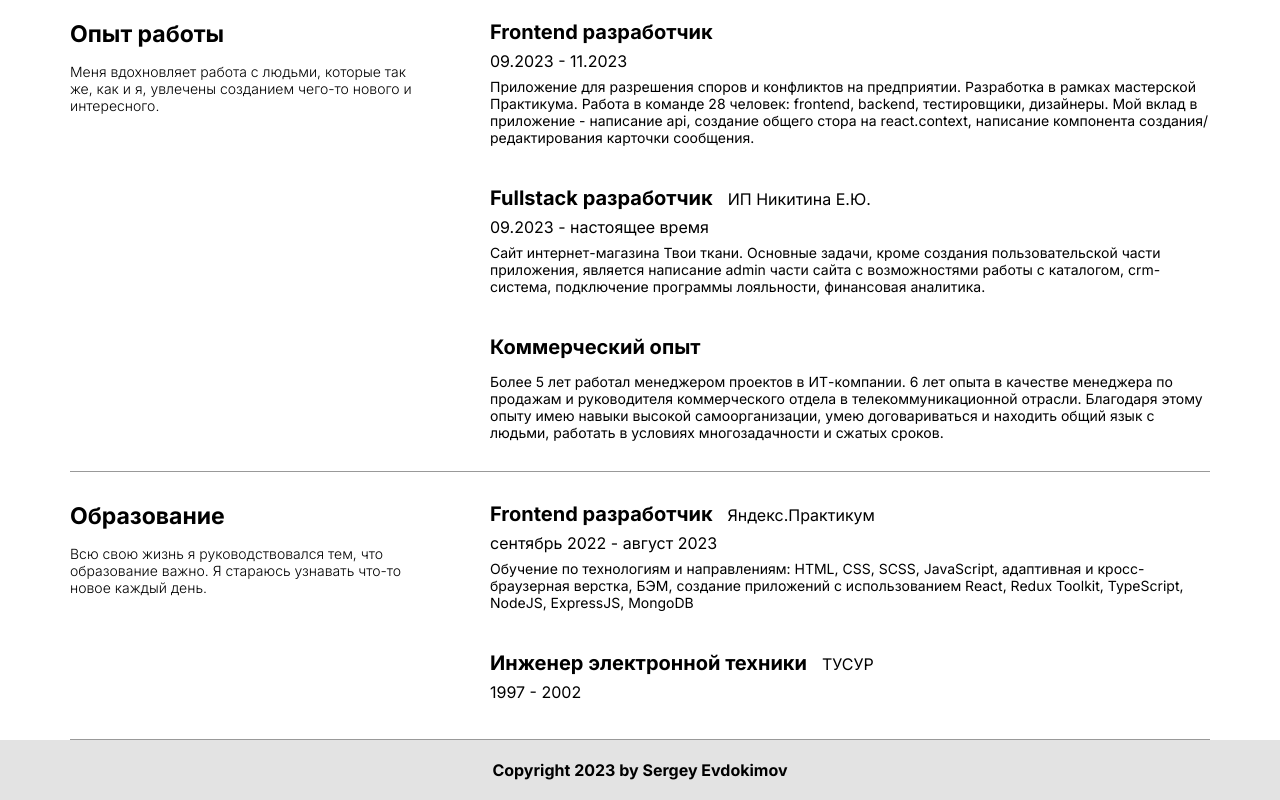
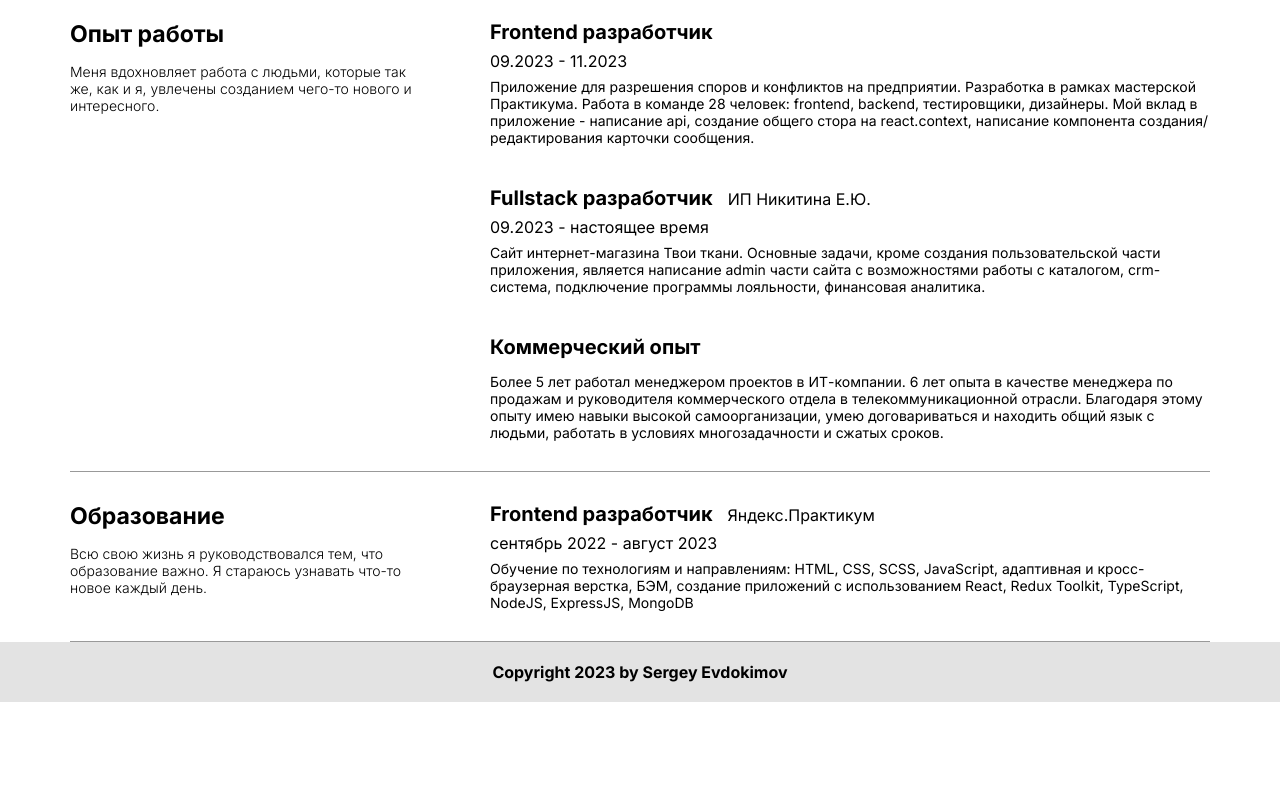
Before and after one commit to CadSergRF/portfolio, a Next.js app: page / in a window 1280 px wide. Shown: the part 1789-2589 px from the top of the page. After the commit the page ends 2491 px from the top, so only its background shows below. Built offline with nearby package versions, Linux system fonts and the light colour scheme.

Commit message:
del univ

```diff
--- a/src/data/education.ts
+++ b/src/data/education.ts
@@ -5,9 +5,9 @@ export const education = [
     dates: 'сентябрь 2022 - август 2023',
     text: 'Обучение по технологиям и направлениям: HTML, CSS, SCSS, JavaScript, адаптивная и кросс-браузерная верстка, БЭМ, создание приложений с использованием React, Redux Toolkit, TypeScript, NodeJS, ExpressJS, MongoDB',
   },
-  {
-    position: 'Инженер электронной техники',
-    company: 'ТУСУР',
-    dates: '1997 - 2002',
-  },
+  // {
+  //   position: 'Инженер электронной техники',
+  //   company: 'ТУСУР',
+  //   dates: '1997 - 2002',
+  // },
 ];
```
